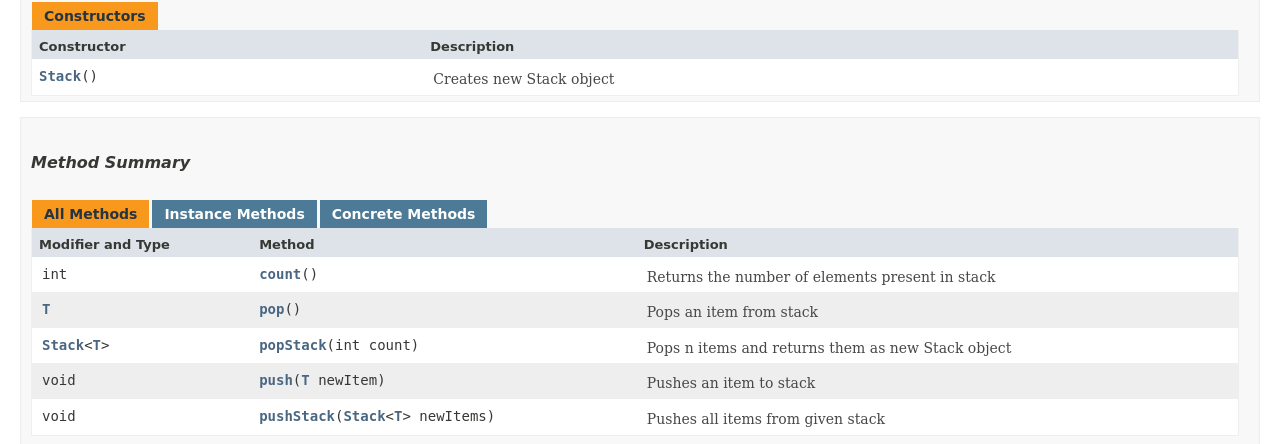
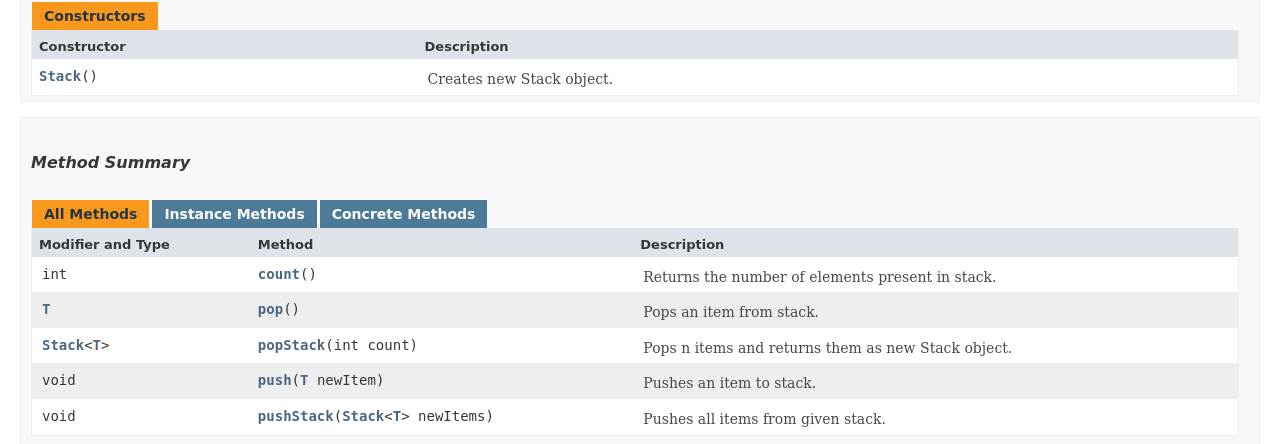
Before and after one commit to Intelix8996/OOP, a plain HTML site: page Task_1_2_1/ru/nsu/nrepin/Stack.html in a window 1280 px wide. Shown: the part 465-909 px from the top of the page. Drawn offline with Linux system fonts and the light colour scheme; no server answers; a script that the page names is missing; a web font is replaced by a local one.

Commit message:
Deploying to gh-pages from @ Intelix8996/OOP@1111098fbdacf2438fc91ac2400b18b1bf6c69fe 🚀

```diff
--- a/Task_1_2_1/ru/nsu/nrepin/Stack.html
+++ b/Task_1_2_1/ru/nsu/nrepin/Stack.html
@@ -135,7 +135,7 @@ $('.navPadding').css('padding-top', $('.fixedNav').css("height"));
 <hr>
 <pre>public class <span class="typeNameLabel">Stack&lt;T&gt;</span>
 extends java.lang.Object</pre>
-<div class="block">Class that implements stack</div>
+<div class="block">Class that implements stack.</div>
 </li>
 </ul>
 </div>
@@ -158,7 +158,7 @@ extends java.lang.Object</pre>
 <tr class="altColor">
 <th class="colConstructorName" scope="row"><code><span class="memberNameLink"><a href="#%3Cinit%3E()">Stack</a></span>()</code></th>
 <td class="colLast">
-<div class="block">Creates new Stack object</div>
+<div class="block">Creates new Stack object.</div>
 </td>
 </tr>
 </table>
@@ -183,35 +183,35 @@ extends java.lang.Object</pre>
 <td class="colFirst"><code>int</code></td>
 <th class="colSecond" scope="row"><code><span class="memberNameLink"><a href="#count()">count</a></span>()</code></th>
 <td class="colLast">
-<div class="block">Returns the number of elements present in stack</div>
+<div class="block">Returns the number of elements present in stack.</div>
 </td>
 </tr>
 <tr id="i1" class="rowColor">
 <td class="colFirst"><code><a href="Stack.html" title="type parameter in Stack">T</a></code></td>
 <th class="colSecond" scope="row"><code><span class="memberNameLink"><a href="#pop()">pop</a></span>()</code></th>
 <td class="colLast">
-<div class="block">Pops an item from stack</div>
+<div class="block">Pops an item from stack.</div>
 </td>
 </tr>
 <tr id="i2" class="altColor">
 <td class="colFirst"><code><a href="Stack.html" title="class in ru.nsu.nrepin">Stack</a>&lt;<a href="Stack.html" title="type parameter in Stack">T</a>&gt;</code></td>
 <th class="colSecond" scope="row"><code><span class="memberNameLink"><a href="#popStack(int)">popStack</a></span>&#8203;(int&nbsp;count)</code></th>
 <td class="colLast">
-<div class="block">Pops n items and returns them as new Stack object</div>
+<div class="block">Pops n items and returns them as new Stack object.</div>
 </td>
 </tr>
 <tr id="i3" class="rowColor">
 <td class="colFirst"><code>void</code></td>
 <th class="colSecond" scope="row"><code><span class="memberNameLink"><a href="#push(T)">push</a></span>&#8203;(<a href="Stack.html" title="type parameter in Stack">T</a>&nbsp;newItem)</code></th>
 <td class="colLast">
-<div class="block">Pushes an item to stack</div>
+<div class="block">Pushes an item to stack.</div>
 </td>
 </tr>
 <tr id="i4" class="altColor">
 <td class="colFirst"><code>void</code></td>
 <th class="colSecond" scope="row"><code><span class="memberNameLink"><a href="#pushStack(ru.nsu.nrepin.Stack)">pushStack</a></span>&#8203;(<a href="Stack.html" title="class in ru.nsu.nrepin">Stack</a>&lt;<a href="Stack.html" title="type parameter in Stack">T</a>&gt;&nbsp;newItems)</code></th>
 <td class="colLast">
-<div class="block">Pushes all items from given stack</div>
+<div class="block">Pushes all items from given stack.</div>
 </td>
 </tr>
 </table>
@@ -245,7 +245,7 @@ extends java.lang.Object</pre>
 <li class="blockList">
 <h4>Stack</h4>
 <pre>public&nbsp;Stack()</pre>
-<div class="block">Creates new Stack object</div>
+<div class="block">Creates new Stack object.</div>
 </li>
 </ul>
 </li>
@@ -267,7 +267,7 @@ extends java.lang.Object</pre>
 <li class="blockList">
 <h4>push</h4>
 <pre class="methodSignature">public&nbsp;void&nbsp;push&#8203;(<a href="Stack.html" title="type parameter in Stack">T</a>&nbsp;newItem)</pre>
-<div class="block">Pushes an item to stack</div>
+<div class="block">Pushes an item to stack.</div>
 <dl>
 <dt><span class="paramLabel">Parameters:</span></dt>
 <dd><code>newItem</code> - item that will be pushed</dd>
@@ -281,7 +281,7 @@ extends java.lang.Object</pre>
 <li class="blockList">
 <h4>pop</h4>
 <pre class="methodSignature">public&nbsp;<a href="Stack.html" title="type parameter in Stack">T</a>&nbsp;pop()</pre>
-<div class="block">Pops an item from stack</div>
+<div class="block">Pops an item from stack.</div>
 <dl>
 <dt><span class="returnLabel">Returns:</span></dt>
 <dd>popped item</dd>
@@ -295,7 +295,7 @@ extends java.lang.Object</pre>
 <li class="blockList">
 <h4>pushStack</h4>
 <pre class="methodSignature">public&nbsp;void&nbsp;pushStack&#8203;(<a href="Stack.html" title="class in ru.nsu.nrepin">Stack</a>&lt;<a href="Stack.html" title="type parameter in Stack">T</a>&gt;&nbsp;newItems)</pre>
-<div class="block">Pushes all items from given stack</div>
+<div class="block">Pushes all items from given stack.</div>
 <dl>
 <dt><span class="paramLabel">Parameters:</span></dt>
 <dd><code>newItems</code> - source stack</dd>
@@ -309,7 +309,7 @@ extends java.lang.Object</pre>
 <li class="blockList">
 <h4>popStack</h4>
 <pre class="methodSignature">public&nbsp;<a href="Stack.html" title="class in ru.nsu.nrepin">Stack</a>&lt;<a href="Stack.html" title="type parameter in Stack">T</a>&gt;&nbsp;popStack&#8203;(int&nbsp;count)</pre>
-<div class="block">Pops n items and returns them as new Stack object</div>
+<div class="block">Pops n items and returns them as new Stack object.</div>
 <dl>
 <dt><span class="paramLabel">Parameters:</span></dt>
 <dd><code>count</code> - n items that will be popped</dd>
@@ -325,7 +325,7 @@ extends java.lang.Object</pre>
 <li class="blockList">
 <h4>count</h4>
 <pre class="methodSignature">public&nbsp;int&nbsp;count()</pre>
-<div class="block">Returns the number of elements present in stack</div>
+<div class="block">Returns the number of elements present in stack.</div>
 <dl>
 <dt><span class="returnLabel">Returns:</span></dt>
 <dd>stack size</dd>
```
Also changed, not shown: Task_1_2_1/allclasses-index.html (+1 -1 lines), Task_1_2_1/index-all.html (+7 -7 lines), Task_1_2_1/ru/nsu/nrepin/package-summary.html (+1 -1 lines), 3 other files.
